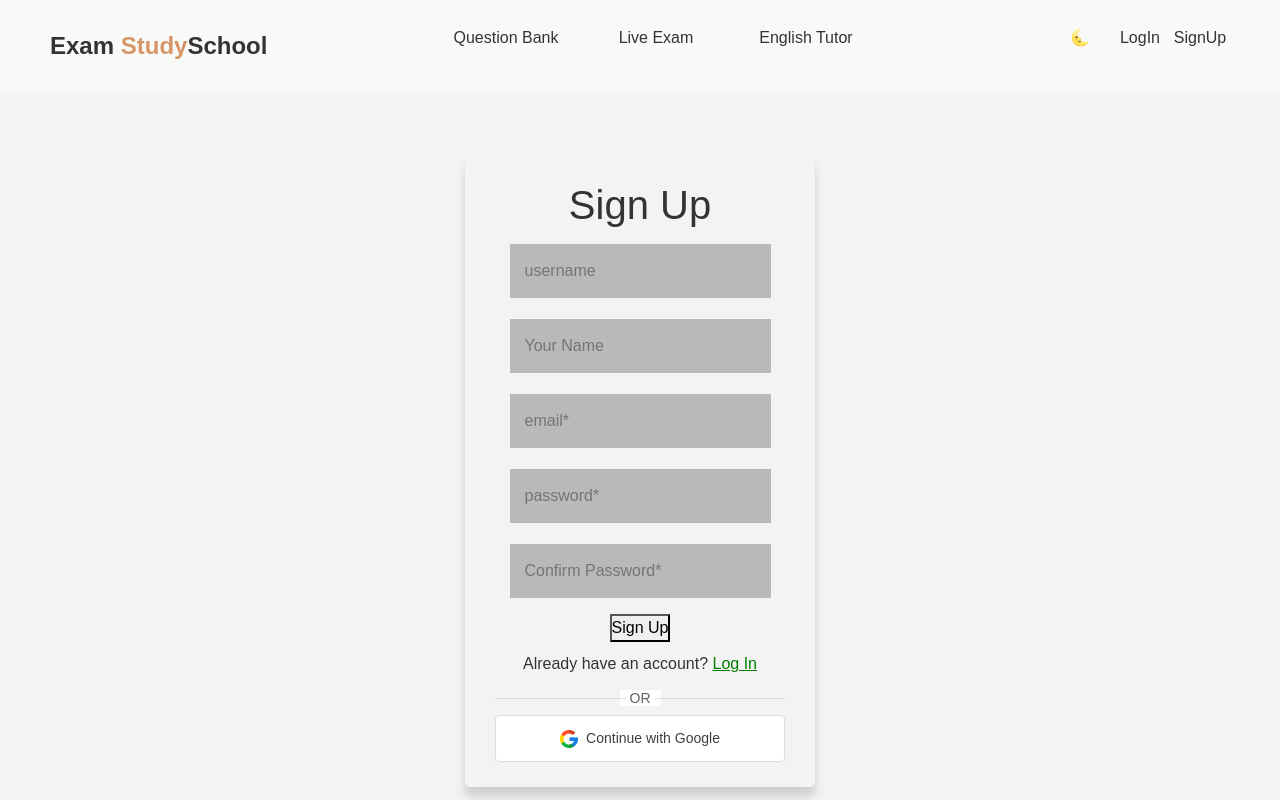
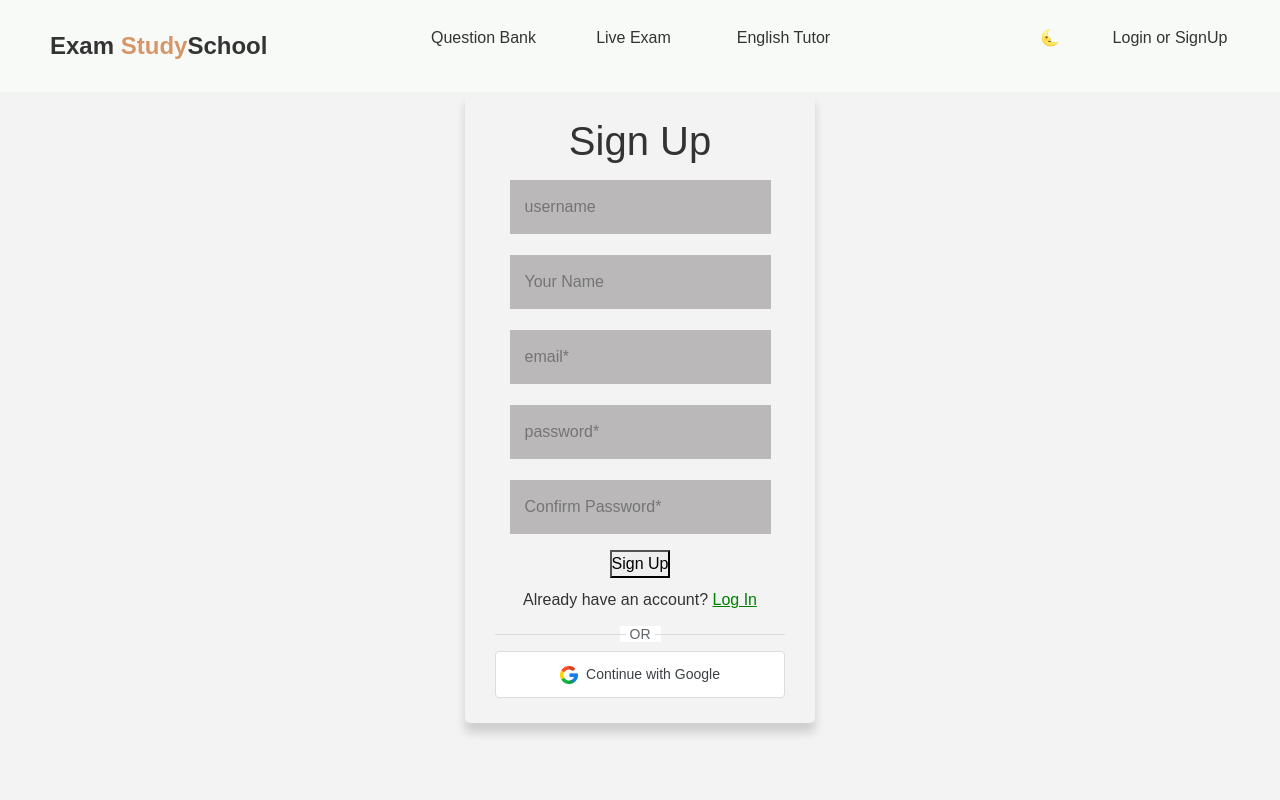
Before and after one commit to sujon13/task-manager-pg, a React (Vite) app: page /signup in a window 1280 px wide. Built offline with nearby package versions, Linux system fonts and the light colour scheme.

Commit message:
added login logout feature

```diff
--- a/src/App.css
+++ b/src/App.css
@@ -47,7 +47,7 @@ h1 {
   border-radius: 5px;
   box-shadow: 0 10px 10px rgba(0, 0, 0, 0.15);
   margin: auto;
-  margin-top: 5%;
+  /* margin-top: 2%; */
   text-align: center;
 }
 
--- a/src/App.jsx
+++ b/src/App.jsx
@@ -1,4 +1,4 @@
-import { useState } from 'react';
+import { useState, useEffect } from 'react';
 //import './App.css';
 import 'bootstrap/dist/css/bootstrap.min.css';
 import './App.css';
@@ -13,25 +13,37 @@ import { QuestionCard } from './components/QuestionBank/QuestionCard';
 import {CreateExamQuestions} from './components/QuestionBank/CreateExamQuestions';
 import { Signup } from './components/Signup';
 import { CreateUserName } from './components/CreateUserName';
+import { post } from './services/api';
+
 
 export const App = () => {
-  // const getPostsData = async () => {
-  //   const res = await getPosts();
-  //   console.log(res);
-  // }
+  const [isLoggedIn, setIsLoggedIn] = useState(false);
 
-  // useEffect(
-  //   () => {
-  //     getPostsData();
-  //   }
-  //   , [])
+  useEffect(() => {
+    const userInfo = JSON.parse(localStorage.getItem("userInfo"));
+    console.log("User Info: ", userInfo);
+    if (userInfo) {
+        setIsLoggedIn(true);
+    }
+  }, []);
 
-  // console.log(getPosts());
+  const handleLogin = () => {
+    setIsLoggedIn(true);
+  }
+
+  const handleLogout = async () => {
+    const { status } = await post("/logout");
+    if (status === 200) {
+      setIsLoggedIn(false);
+      localStorage.removeItem("userInfo");
+    }
+  }
+
   return (
     <Router>
-      <NavBar />
+      <NavBar isLoggedIn={isLoggedIn} logout={handleLogout} />
       <Routes>
-        <Route path='/' element={<Home />} />
+        <Route path='/' element={<Home login={handleLogin}/>} />
         <Route path='/questionbank' element={<QuestionBank/>} />
         <Route path='/questionbank/:questionId' element={<QuestionCard />} />
         <Route path='/questionbank/createquestion' element ={<CreateExamQuestions/>} />
--- a/src/components/Home.jsx
+++ b/src/components/Home.jsx
@@ -1,11 +1,12 @@
 import React, { useEffect, useState } from "react";
 import { get } from '../services/api';
 
-export const Home = () => {
+export const Home = ({ login }) => {
     const fetchUserInfo = async () => {
         const { status, data } = await get("/users/me");
         if (status === 200 && data) {
-            console.log("User Info: ", data);
+            localStorage.setItem("userInfo", JSON.stringify(data));
+            login();
         }
     }
 
--- a/src/components/NavBar.jsx
+++ b/src/components/NavBar.jsx
@@ -3,9 +3,10 @@ import { Link } from "react-router-dom";
 import './css/NavBar.css';
 import useTheme from "../hooks/useTheme";
 
-export const NavBar = () => {
+export const NavBar = ({ isLoggedIn, logout }) => {
     const [theme, toggleTheme] = useTheme();
     const [isMobile, setIsMobile] = useState(false);
+
     return (
         <div className={`navbar ${theme}`}>
             <div className="navbar-logo"> <Link to="/">
@@ -23,8 +24,10 @@ export const NavBar = () => {
                 <li onClick={toggleTheme} className="theme-toggle">
                     {theme === 'light' ?  '🌜': '🌞'}
                 </li>
-                <li className="login"><Link to="/login">LogIn</Link></li>
-                <li><Link to="/signup">SignUp</Link></li>
+                {/* <li className="login"><Link to="/login">LogIn</Link></li>
+                <li><Link to="/signup">SignUp</Link></li> */}
+                {isLoggedIn && <li onClick={logout}> Logout </li>}
+                {!isLoggedIn && <li><Link to="/login">Login</Link> or <Link to="/signup">SignUp</Link></li>}
             </ul>
             <button className="mobile-menu-icon" onClick={() => setIsMobile(!isMobile)}>
             ☰
--- a/src/components/css/NavBar.css
+++ b/src/components/css/NavBar.css
@@ -48,7 +48,7 @@
 }
 
 li {
-  width: 150px;
+  width: 120px;
   height: 60px;
   line-height: 60px;
   text-align: center;
@@ -58,9 +58,9 @@ li {
   width: 150px;
 }
 
-.navbar-links-two>li {
-  width: 60px;
-}
+/* .navbar-links-two>li {
+  width: 90px;
+} */
 
 .navbar a {
   text-decoration: none;
```
